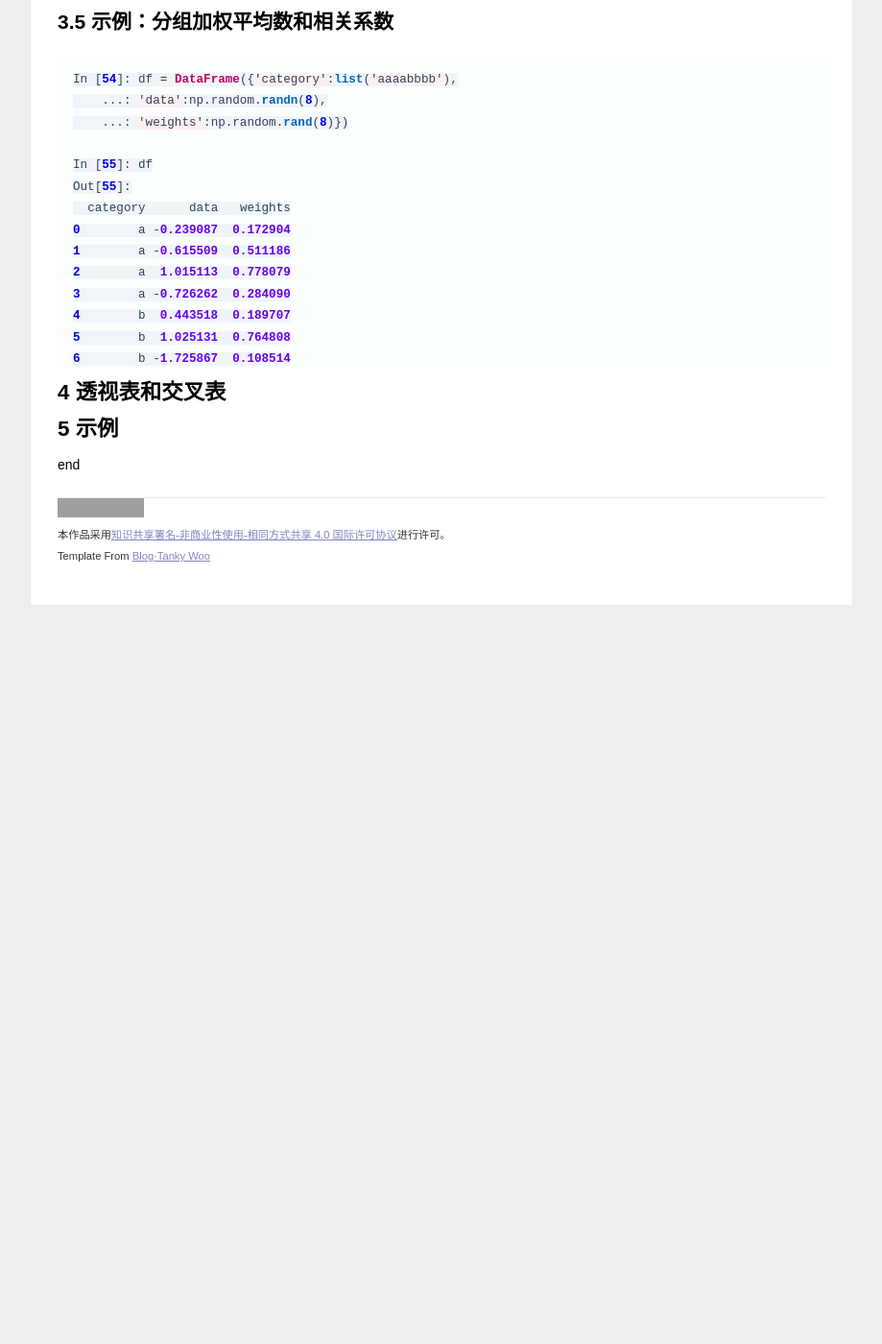
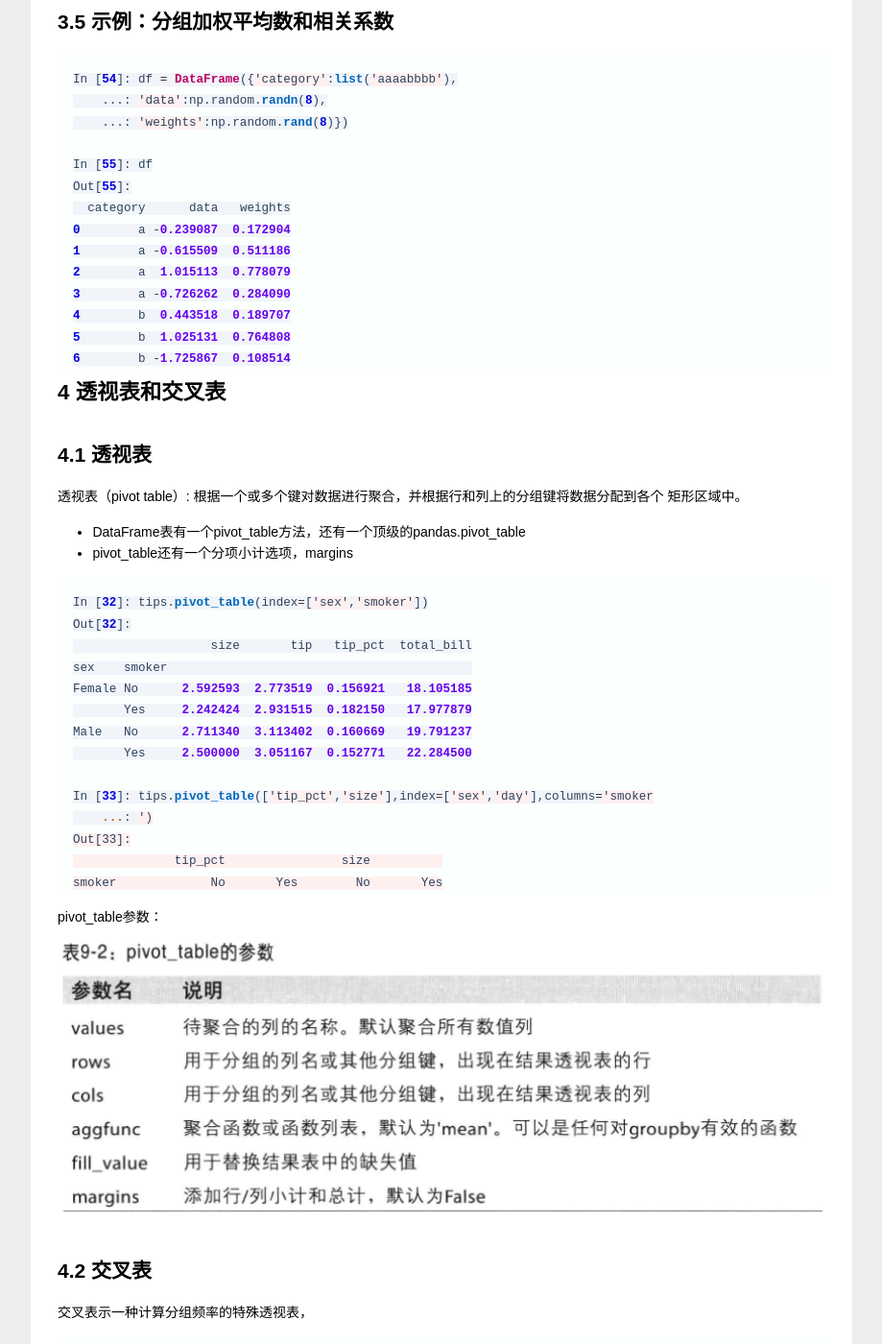
Before and after one commit to yangfeiffei/yangfeiffei.github.io, a Jekyll site: the page built from _posts/2017-2-11-python数据分析-数据聚合与分组运算.md, in a window 1280 px wide and 1400 px high, scrolled down 9187 px. Shown: the whole window at 96% size, without its empty margins (180-1099 px from the left). Built offline with Jekyll 4.4.1, drawn with Linux system fonts in a browser that asks for light colours; nearby versions of some CDN libraries; comment, search, counter and statistics services are not loaded; before the commit the page ends 9817 px from its top, so only the background shows below that; some of the changed text lies outside the part shown; grey boxes are pictures that could not be loaded.

Commit message:
pandas pivot table

````diff
--- a/_posts/2017-2-11-python数据分析-数据聚合与分组运算.md
+++ b/_posts/2017-2-11-python数据分析-数据聚合与分组运算.md
@@ -832,6 +832,111 @@ dtype: float64
 
 # 4 透视表和交叉表
 
+## 4.1 透视表
+
+透视表（pivot table）: 根据一个或多个键对数据进行聚合，并根据行和列上的分组键将数据分配到各个
+矩形区域中。
+
+- DataFrame表有一个pivot_table方法，还有一个顶级的pandas.pivot_table
+- pivot_table还有一个分项小计选项，margins
+
+```python
+In [32]: tips.pivot_table(index=['sex','smoker'])
+Out[32]:
+                   size       tip   tip_pct  total_bill
+sex    smoker
+Female No      2.592593  2.773519  0.156921   18.105185
+       Yes     2.242424  2.931515  0.182150   17.977879
+Male   No      2.711340  3.113402  0.160669   19.791237
+       Yes     2.500000  3.051167  0.152771   22.284500
+
+In [33]: tips.pivot_table(['tip_pct','size'],index=['sex','day'],columns='smoker
+    ...: ')
+Out[33]:
+              tip_pct                size
+smoker             No       Yes        No       Yes
+sex    day
+Female Fri   0.165296  0.209129  2.500000  2.000000
+       Sat   0.147993  0.163817  2.307692  2.200000
+       Sun   0.165710  0.237075  3.071429  2.500000
+       Thur  0.155971  0.163073  2.480000  2.428571
+Male   Fri   0.138005  0.144730  2.000000  2.125000
+       Sat   0.162132  0.139067  2.656250  2.629630
+       Sun   0.158291  0.173964  2.883721  2.600000
+       Thur  0.165706  0.164417  2.500000  2.300000
+
+# 增加分类汇总，margins=True
+In [34]: tips.pivot_table(['tip_pct','size'],index=['sex','day'],columns='smoker
+   ...: ',margins=True)
+Out[34]:
+             tip_pct                          size
+smoker             No       Yes       All        No       Yes       All
+sex    day
+Female Fri   0.165296  0.209129  0.199388  2.500000  2.000000  2.111111
+      Sat   0.147993  0.163817  0.156470  2.307692  2.200000  2.250000
+      Sun   0.165710  0.237075  0.181569  3.071429  2.500000  2.944444
+      Thur  0.155971  0.163073  0.157525  2.480000  2.428571  2.468750
+Male   Fri   0.138005  0.144730  0.143385  2.000000  2.125000  2.100000
+      Sat   0.162132  0.139067  0.151577  2.656250  2.629630  2.644068
+      Sun   0.158291  0.173964  0.162344  2.883721  2.600000  2.810345
+      Thur  0.165706  0.164417  0.165276  2.500000  2.300000  2.433333
+All          0.159328  0.163196  0.160803  2.668874  2.408602  2.569672
+
+# 可以使用aggfunc传入其他聚合函数
+In [37]: tips.pivot_table(['tip_pct','size'],index=['sex','smoker'],columns='day',aggfunc=len, margins=True)
+Out[37]:
+              tip_pct                           size
+day               Fri   Sat   Sun  Thur    All   Fri   Sat   Sun  Thur    All
+sex    smoker
+Female No         2.0  13.0  14.0  25.0   54.0   2.0  13.0  14.0  25.0   54.0
+       Yes        7.0  15.0   4.0   7.0   33.0   7.0  15.0   4.0   7.0   33.0
+Male   No         2.0  32.0  43.0  20.0   97.0   2.0  32.0  43.0  20.0   97.0
+       Yes        8.0  27.0  15.0  10.0   60.0   8.0  27.0  15.0  10.0   60.0
+All              19.0  87.0  76.0  62.0  244.0  19.0  87.0  76.0  62.0  244.0
+```
+
+pivot_table参数：
+
+![](/images/python数据分析/pivot_table_opt.png)
+
+
+
+## 4.2 交叉表
+
+交叉表示一种计算分组频率的特殊透视表，
+
+```python
+In [39]: tips[:5]
+Out[39]:
+   total_bill   tip     sex smoker  day    time  size   tip_pct
+0       16.99  1.01  Female     No  Sun  Dinner     2  0.059447
+1       10.34  1.66    Male     No  Sun  Dinner     3  0.160542
+2       21.01  3.50    Male     No  Sun  Dinner     3  0.166587
+3       23.68  3.31    Male     No  Sun  Dinner     2  0.139780
+4       24.59  3.61  Female     No  Sun  Dinner     4  0.146808
+
+In [40]:
+
+In [40]: pd.crosstab([tips.time, tips.day],tips.smoker, margins=True)
+Out[40]:
+smoker        No  Yes  All
+time   day
+Dinner Fri     3    9   12
+       Sat    45   42   87
+       Sun    57   19   76
+       Thur    1    0    1
+Lunch  Fri     1    6    7
+       Thur   44   17   61
+All          151   93  244
+```
+
+
+
+
+
+
+
+
 
 
 # 5 示例
````
Also changed, not shown: images/python数据分析/pivot_table_opt.png (added).
